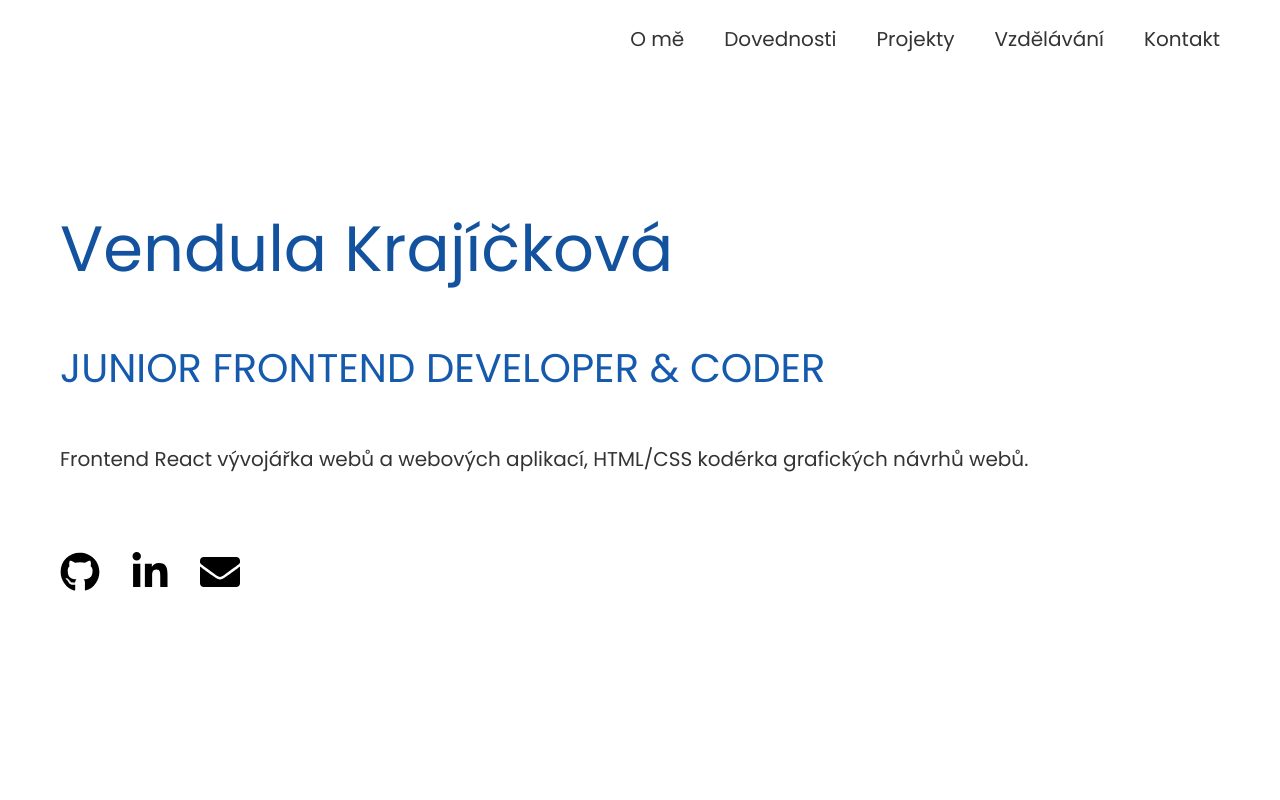
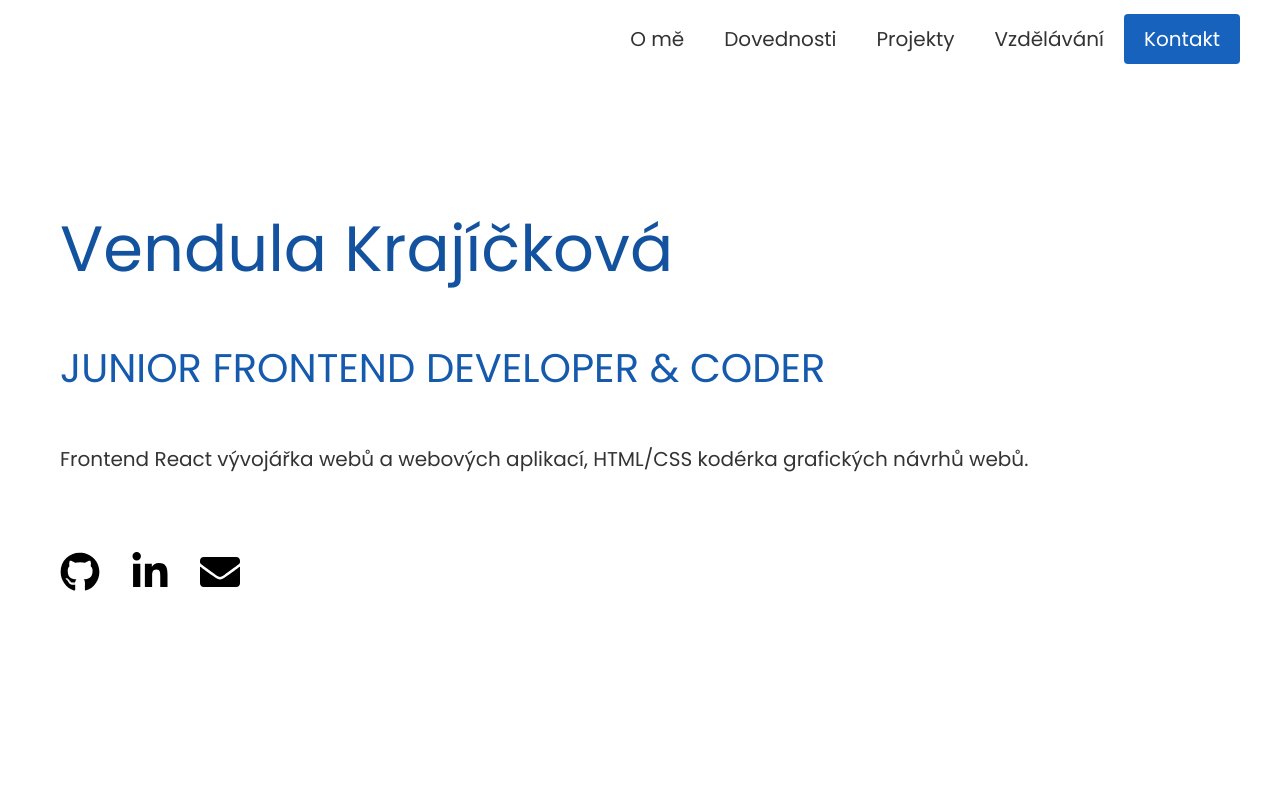
Before and after one commit to wendykr/MY-SITE, a React (Vite) app: page / in a window 1280 px wide. Shown: the top 800 px of the page. Built offline with nearby package versions, Linux system fonts and the light colour scheme.

Commit message:
add style last nav-item

```diff
--- a/src/components/Header/Header.scss
+++ b/src/components/Header/Header.scss
@@ -1,10 +1,10 @@
 .header {
   margin: 0 auto;
-  max-width: 720px;
+  max-width: 730px;
   text-align: left;
   position: relative;
 
-  @media (min-width: 720px) {
+  @media (min-width: 730px) {
     max-width: 960px;
     min-height: 100vh;
     display: flex;
@@ -31,7 +31,7 @@
     justify-content: space-between;
     height: 100%;
 
-    @media (min-width: 720px) {
+    @media (min-width: 730px) {
       margin: 50px 0;
       padding: 20px 60px 40px 60px;
       text-align: left;
@@ -47,7 +47,7 @@
     font-size: 40px;
     font-weight: 500;
 
-    @media (min-width: 720px) {
+    @media (min-width: 640px) {
       font-size: 50px;
     }
 
@@ -62,7 +62,7 @@
     text-transform: uppercase;
     color: #155aad;
 
-    @media (min-width: 720px) {
+    @media (min-width: 640px) {
       font-size: 30px;
     }
 
@@ -75,7 +75,7 @@
     margin: 24px 0;
     font-size: 16px;
 
-    @media (min-width: 720px) {
+    @media (min-width: 640px) {
       font-size: 18px;
     }
 
@@ -91,7 +91,7 @@
     justify-content: center;
     list-style: none;
 
-    @media (min-width: 720px) {
+    @media (min-width: 730px) {
       margin-top: 50px;
       justify-content: start;
     }
@@ -105,7 +105,7 @@
     transition: scale 0.2s linear;
     z-index: 1;
 
-    @media (min-width: 720px) {
+    @media (min-width: 640px) {
       width: 36px;
       height: 36px;
     }
@@ -123,7 +123,7 @@
     &--down {
       display: none;
 
-      @media (min-width: 720px) {
+      @media (min-width: 730px) {
         margin: 0 auto;
         padding: 20px;
         width: 80px;
--- a/src/components/Navigation/Navigation.scss
+++ b/src/components/Navigation/Navigation.scss
@@ -3,7 +3,7 @@
   color: #ffffff;
   text-align: center;
 
-  @media (min-width: 720px) {
+  @media (min-width: 730px) {
     max-width: 960px;
   }
 
@@ -16,7 +16,7 @@
   width: 100%;
   background-color: #13529e;
 
-    @media (min-width: 720px) {
+    @media (min-width: 730px) {
       background-color: #ffffff;
       position: absolute;
     }
--- a/src/components/NavigationItem/NavigationItem.jsx
+++ b/src/components/NavigationItem/NavigationItem.jsx
@@ -35,7 +35,7 @@ export const NavigationItem = ({ name, to }) => {
   return (
     <li className="navigationItem">
       <Link
-        className="navigationItem__link"
+        className={`navigationItem__link ${(name=== 'Kontakt') ? 'navigationItem__link--last' : 'navigationItem__link--other' }`}
         to={`#${to}`}
         onClick={handleClick}
       >
--- a/src/components/NavigationItem/NavigationItem.scss
+++ b/src/components/NavigationItem/NavigationItem.scss
@@ -1,7 +1,7 @@
 .navigationItem {
   background-color: #13529e;
 
-  @media (min-width: 720px) {
+  @media (min-width: 730px) {
     background-color: #ffffff;
     border: none;
     max-width: 320px;
@@ -18,17 +18,10 @@
     transition: color 0.2s linear;
     cursor: pointer;
 
-    @media (min-width: 720px) {
-      padding: 20px;
-      color: #333333;
-    }
-
     &:hover {
       background-color: #1762bc;
 
-      @media (min-width: 720px) {
-        background-color: #ffffff;
-        color: #13529e;
+      @media (min-width: 730px) {
 
         &::after {
           content: "";
@@ -44,6 +37,34 @@
         }
       }
     }
+
+    &--other {
+      @media (min-width: 730px) {
+        padding: 20px;
+        color: #333333;
+        &:hover {
+          @media (min-width: 730px) {
+            background-color: #ffffff;
+            color: #13529e;
+          }
+        }
+      }
+    }
+
+    &--last {
+      @media (min-width: 730px) {
+        padding: 6px 20px;
+        color: #ffffff;
+        background-color: #1762bc;
+        border-radius: 4px;
+        &:hover {
+          @media (min-width: 730px) {
+            background-color: #13529e;
+            color: #ffffff;
+          }
+        }
+      }
+    }
   }
 }
 
--- a/src/components/NavigationList/NavigationList.scss
+++ b/src/components/NavigationList/NavigationList.scss
@@ -8,10 +8,11 @@
   z-index: 100;
   display: none;
 
-  @media (min-width: 720px) {
+  @media (min-width: 730px) {
     position: relative;
     display: flex;
     justify-content: flex-end;
+    align-items: center;
     height: auto;
   }
 
@@ -23,7 +24,7 @@
 .navigation {
   display: block;
 
-  @media (min-width: 720px) {
+  @media (min-width: 730px) {
     padding: 0 40px;
   }
 
@@ -32,7 +33,7 @@
     cursor: pointer;
     color: #ffffff;
 
-    @media (min-width: 720px) {
+    @media (min-width: 730px) {
       color: #333333;
     }
   }
@@ -49,7 +50,7 @@
     background-color: #1762bc;
   }
 
-  @media (min-width: 720px) {
+  @media (min-width: 730px) {
     display: none;
   }
 }
```
